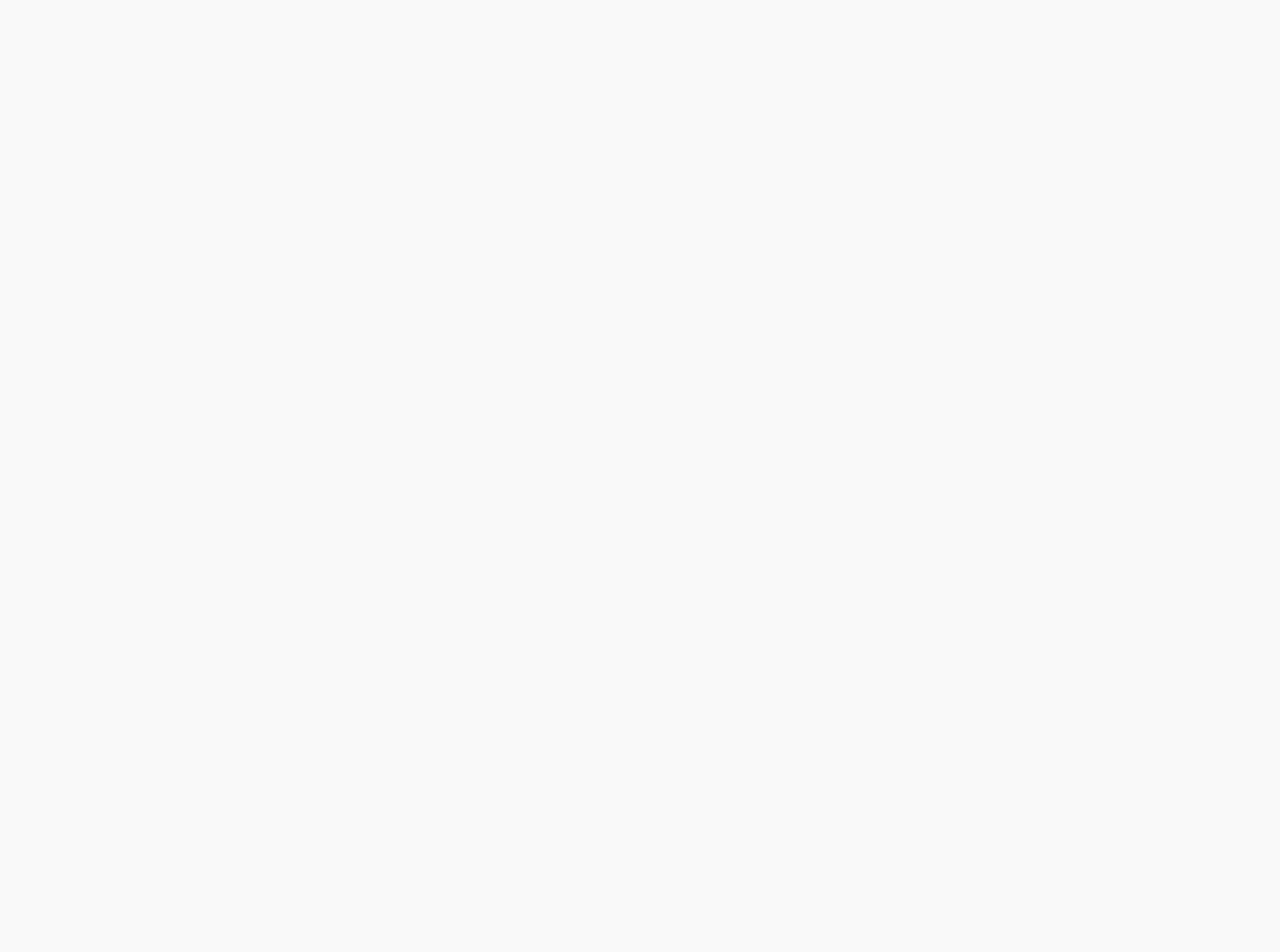
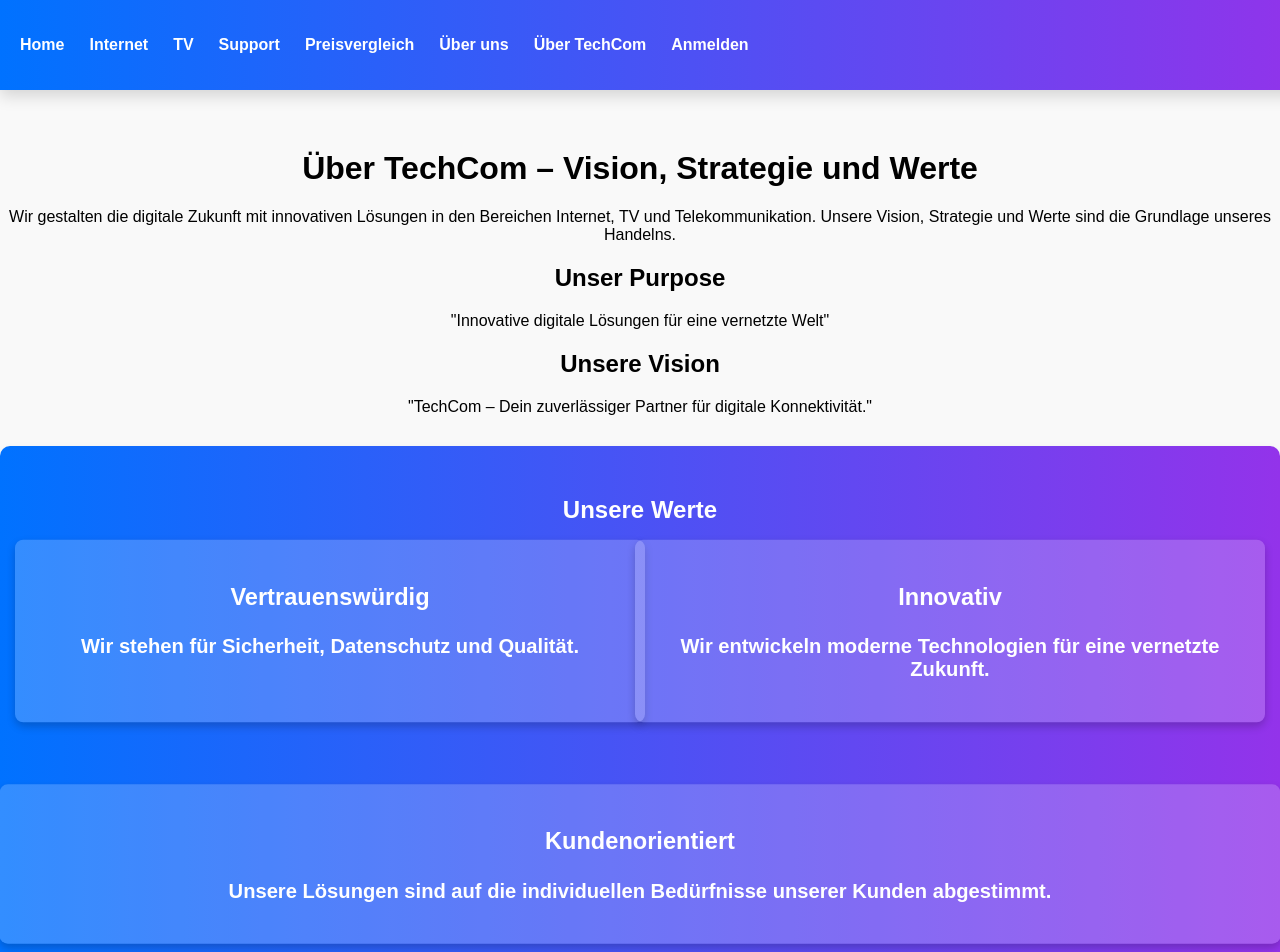
Before and after one commit to Hasancanscript/Projektarbeit_Business_Intellingence, a React (Create React App) app in the folder projektarbeit_business_intelligence/: page /about-techcom in a window 1280 px wide. Before the commit this address had no page. Shown: the top 952 px of the page. Before the commit the page ends 800 px from the top, so only its background shows below. Built offline with nearby package versions, Linux system fonts and the light colour scheme.

Commit message:
Update 11

```diff
--- a/projektarbeit_business_intelligence/src/AboutPage.js
+++ b/projektarbeit_business_intelligence/src/AboutPage.js
@@ -31,6 +31,7 @@
             <li><Link to="/support">Support</Link></li>
             <li><Link to="/preisvergleich">Preisvergleich</Link></li>
             <li><Link to="/about">Über uns</Link></li>
+            <li><Link to="/about-techcom">Über TechCom</Link></li>
             <li><Link to="/login">Anmelden</Link></li>
           </ul>
         </nav>
--- /dev/null
+++ b/projektarbeit_business_intelligence/src/AboutTechCom.js
@@ -0,0 +1,73 @@
+import React, { useEffect } from "react";
+import { Link } from "react-router-dom";
+import "./styles.css"; // ✅ Bestehende CSS-Datei bleibt!
+
+const AboutTechCom = () => {
+  useEffect(() => {
+    // Fügt nach der Animation die "animated"-Klasse hinzu
+    const items = document.querySelectorAll(".techcom-value-item");
+    items.forEach((item, index) => {
+      setTimeout(() => {
+        item.classList.add("animated");
+      }, (index + 1) * 800); // Verzögerung für jeden Wert
+    });
+  }, []);
+
+  return (
+    <div className="techcom-page">
+      <header>
+        <nav>
+          <ul>
+            <li><Link to="/">Home</Link></li>
+            <li><Link to="/internet">Internet</Link></li>
+            <li><Link to="/tv">TV</Link></li>
+            <li><Link to="/support">Support</Link></li>
+            <li><Link to="/preisvergleich">Preisvergleich</Link></li>
+            <li><Link to="/about">Über uns</Link></li>
+            <li><Link to="/about-techcom">Über TechCom</Link></li>
+            <li><Link to="/login">Anmelden</Link></li>
+          </ul>
+        </nav>
+      </header>
+
+      {/* 🔹 Inhaltsbereich nur für TechCom */}
+      <div className="techcom-container">
+        <h1 className="techcom-title">Über TechCom – Vision, Strategie und Werte</h1>
+        <p className="techcom-intro">
+          Wir gestalten die digitale Zukunft mit innovativen Lösungen in den Bereichen Internet, TV und Telekommunikation.
+          Unsere Vision, Strategie und Werte sind die Grundlage unseres Handelns.
+        </p>
+
+        <section className="techcom-purpose">
+          <h2>Unser Purpose</h2>
+          <p>"Innovative digitale Lösungen für eine vernetzte Welt"</p>
+        </section>
+
+        <section className="techcom-vision">
+          <h2>Unsere Vision</h2>
+          <p>"TechCom – Dein zuverlässiger Partner für digitale Konnektivität."</p>
+        </section>
+
+        <section className="techcom-values">
+          <h2>Unsere Werte</h2>
+          <div className="techcom-values-grid">
+            <div className="techcom-value-item">
+              <h3>Vertrauenswürdig</h3>
+              <p>Wir stehen für Sicherheit, Datenschutz und Qualität.</p>
+            </div>
+            <div className="techcom-value-item">
+              <h3>Innovativ</h3>
+              <p>Wir entwickeln moderne Technologien für eine vernetzte Zukunft.</p>
+            </div>
+            <div className="techcom-value-item techcom-full-width">
+              <h3>Kundenorientiert</h3>
+              <p>Unsere Lösungen sind auf die individuellen Bedürfnisse unserer Kunden abgestimmt.</p>
+            </div>
+          </div>
+        </section>
+      </div>
+    </div>
+  );
+};
+
+export default AboutTechCom;
--- a/projektarbeit_business_intelligence/src/App.js
+++ b/projektarbeit_business_intelligence/src/App.js
@@ -11,6 +11,7 @@
 import AboutPage from "./AboutPage";
 import PreisvergleichPage from "./PreisvergleichPage";
 import StreamingPartners from "./StreamingPartners";
+import AboutTechCom from "./AboutTechCom"; // NEU HINZUGEFÜGT!
 
 function App() {
   return (
@@ -26,6 +27,7 @@
         <Route path="/about" element={<AboutPage />} />
         <Route path="/preisvergleich" element={<PreisvergleichPage />} />
         <Route path="/streaming" element={<StreamingPartners />} />
+        <Route path="/about-techcom" element={<AboutTechCom />} /> {/* NEUE ROUTE */}
       </Routes>
     </Router>
   );
--- a/projektarbeit_business_intelligence/src/InternetPage.js
+++ b/projektarbeit_business_intelligence/src/InternetPage.js
@@ -66,7 +66,7 @@
 
   return (
     <div>
-      {/* 🔹 Navigation */}
+      {/* 🔹 Navigation mit "Über TechCom" Button */}
       <header>
         <nav>
           <ul>
@@ -76,6 +76,7 @@
             <li><Link to="/support">Support</Link></li>
             <li><Link to="/preisvergleich">Preisvergleich</Link></li>
             <li><Link to="/about">Über uns</Link></li>
+            <li><Link to="/about-techcom">Über TechCom</Link></li>
             <li><Link to="/login">Anmelden</Link></li>
           </ul>
         </nav>
--- a/projektarbeit_business_intelligence/src/LandingPage.js
+++ b/projektarbeit_business_intelligence/src/LandingPage.js
@@ -70,6 +70,7 @@
             <li><NavLink to="/support">Support</NavLink></li>
             <li><NavLink to="/preisvergleich">Preisvergleich</NavLink></li>
             <li><NavLink to="/about">Über uns</NavLink></li>
+            <li><NavLink to="/about-techcom">Über TechCom</NavLink></li>
             <li><NavLink to="/login">Anmelden</NavLink></li>
           </ul>
         </nav>
--- a/projektarbeit_business_intelligence/src/PreisvergleichPage.js
+++ b/projektarbeit_business_intelligence/src/PreisvergleichPage.js
@@ -69,6 +69,7 @@
             <li><Link to="/support">Support</Link></li>
             <li><Link to="/preisvergleich" className="active">Preisvergleich</Link></li>
             <li><Link to="/about">Über uns</Link></li>
+            <li><Link to="/about-techcom">Über TechCom</Link></li>
             <li><Link to="/login">Anmelden</Link></li>
           </ul>
         </nav>
--- a/projektarbeit_business_intelligence/src/StreamingPartners.js
+++ b/projektarbeit_business_intelligence/src/StreamingPartners.js
@@ -30,6 +30,7 @@
             <li><Link to="/support">Support</Link></li>
             <li><Link to="/preisvergleich">Preisvergleich</Link></li>
             <li><Link to="/about">Über uns</Link></li>
+            <li><Link to="/about-techcom">Über TechCom</Link></li>
             <li><Link to="/login">Anmelden</Link></li>
           </ul>
         </nav>
--- a/projektarbeit_business_intelligence/src/SupportPage.js
+++ b/projektarbeit_business_intelligence/src/SupportPage.js
@@ -21,6 +21,7 @@
             <li><Link to="/support">Support</Link></li>
             <li><Link to="/preisvergleich">Preisvergleich</Link></li> {/* ✅ Neu hinzugefügt */}
             <li><Link to="/about">Über uns</Link></li>
+            <li><Link to="/about-techcom">Über TechCom</Link></li>
             <li><Link to="/login">Anmelden</Link></li>
           </ul>
         </nav>
--- a/projektarbeit_business_intelligence/src/TvPage.js
+++ b/projektarbeit_business_intelligence/src/TvPage.js
@@ -77,6 +77,7 @@
             <li><Link to="/support">Support</Link></li>
             <li><Link to="/preisvergleich">Preisvergleich</Link></li>
             <li><Link to="/about">Über uns</Link></li>
+            <li><Link to="/about-techcom">Über TechCom</Link></li>
             <li><Link to="/login">Anmelden</Link></li>
           </ul>
         </nav>
--- a/projektarbeit_business_intelligence/src/styles.css
+++ b/projektarbeit_business_intelligence/src/styles.css
@@ -1460,3 +1460,95 @@
   line-height: 1.5;
 }
 /* FAQ-Bereich Ende */
+
+/* 🔹 Container für "Unsere Werte" mit Farbverlauf */
+.techcom-values {
+  background: linear-gradient(to right, #0072ff, #9333ea); /* Blau-Lila Verlauf */
+  padding: 30px;
+  border-radius: 10px;
+  box-shadow: 0px 4px 8px rgba(0, 0, 0, 0.1);
+  color: white;
+  text-align: center;
+  margin-top: 30px;
+}
+
+/* 🔹 Werte-Grid */
+.techcom-values-grid {
+  display: grid;
+  grid-template-columns: 1fr 1fr;
+  gap: 20px;
+  margin-top: 20px;
+}
+
+/* 🔹 Werte-Karten */
+.techcom-value-item {
+  background: rgba(255, 255, 255, 0.15); /* Halbtransparenter Hintergrund */
+  padding: 15px;
+  border-radius: 8px;
+  box-shadow: 0px 2px 4px rgba(0, 0, 0, 0.1);
+  color: white;
+}
+
+/* 🔹 Volle Breite für das letzte Element */
+.techcom-full-width {
+  grid-column: span 2;
+}
+
+/* 🔹 Abstand zum Navbar hinzufügen */
+.techcom-container {
+  margin-top: 150px; /* Abstand zur Navbar */
+}
+
+/* 🔹 Keyframes für starke Animation mit Abstand */
+@keyframes strongHoverEffect {
+  0% {
+    transform: scale(1) translateY(20px);
+    opacity: 0;
+    margin-bottom: 10px;
+  }
+  50% {
+    transform: scale(1.1) translateY(-5px);
+    opacity: 1;
+    margin-bottom: 40px; /* Höherer Abstand beim Skalieren */
+  }
+  100% {
+    transform: scale(1.05) translateY(0);
+    opacity: 1;
+    margin-bottom: 40px; /* Endgültiger Abstand bleibt */
+  }
+}
+
+/* 🔹 Styling für die Werte-Karten */
+.techcom-value-item {
+  background: rgba(255, 255, 255, 0.2);
+  padding: 20px;
+  border-radius: 8px;
+  box-shadow: 0px 4px 8px rgba(0, 0, 0, 0.2);
+  color: white;
+  text-align: center;
+  font-size: 1.2em;
+  font-weight: bold;
+  transition: transform 0.3s ease, opacity 0.3s ease;
+  margin-bottom: 10px; /* Standard-Abstand */
+}
+
+/* 🔹 Abstand zwischen Boxen nach Animation */
+.techcom-value-item.animated {
+  margin-bottom: 50px !important; /* Nach der Animation bleibt der Abstand */
+}
+
+/* 🔹 Sequenzielle Animation */
+.techcom-value-item:nth-child(1) {
+  animation: strongHoverEffect 0.7s ease-out forwards;
+  animation-delay: 0.2s;
+}
+
+.techcom-value-item:nth-child(2) {
+  animation: strongHoverEffect 0.7s ease-out forwards;
+  animation-delay: 0.7s;
+}
+
+.techcom-value-item:nth-child(3) {
+  animation: strongHoverEffect 0.7s ease-out forwards;
+  animation-delay: 1.2s;
+}
```
